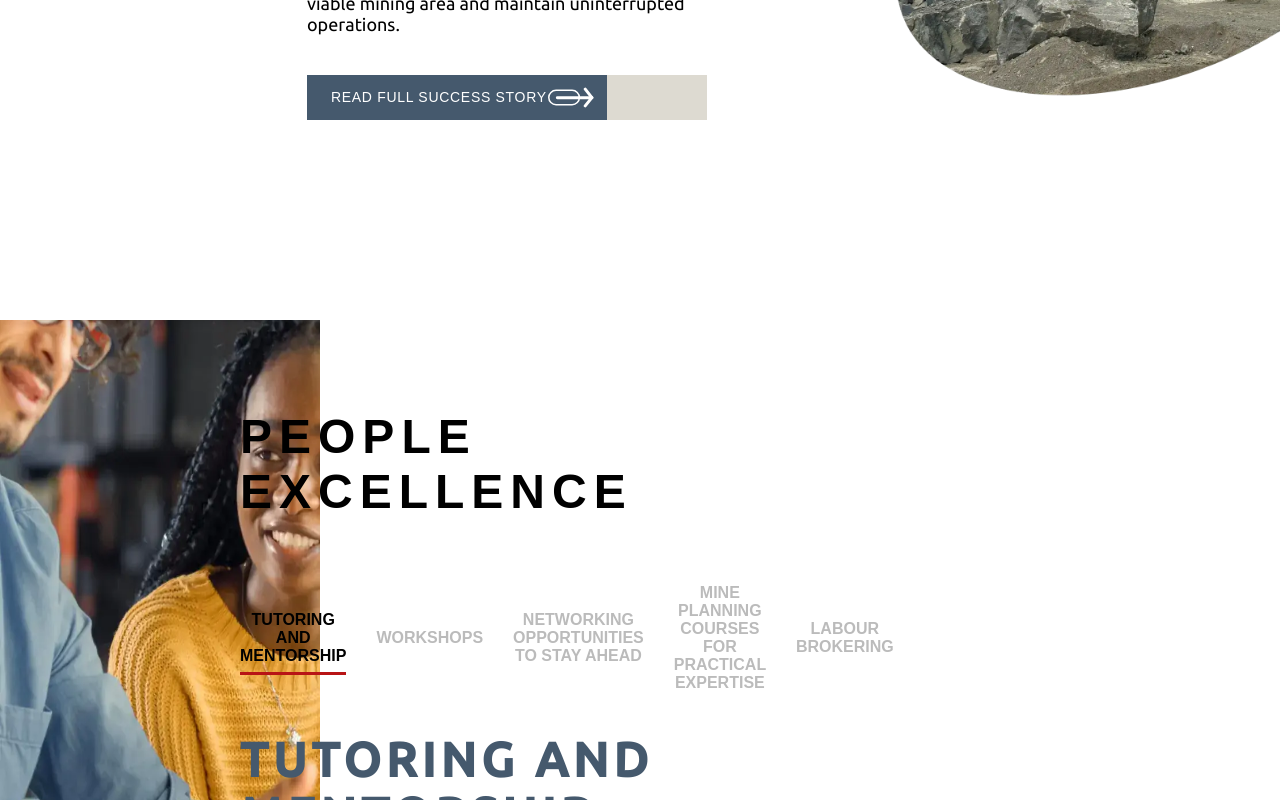
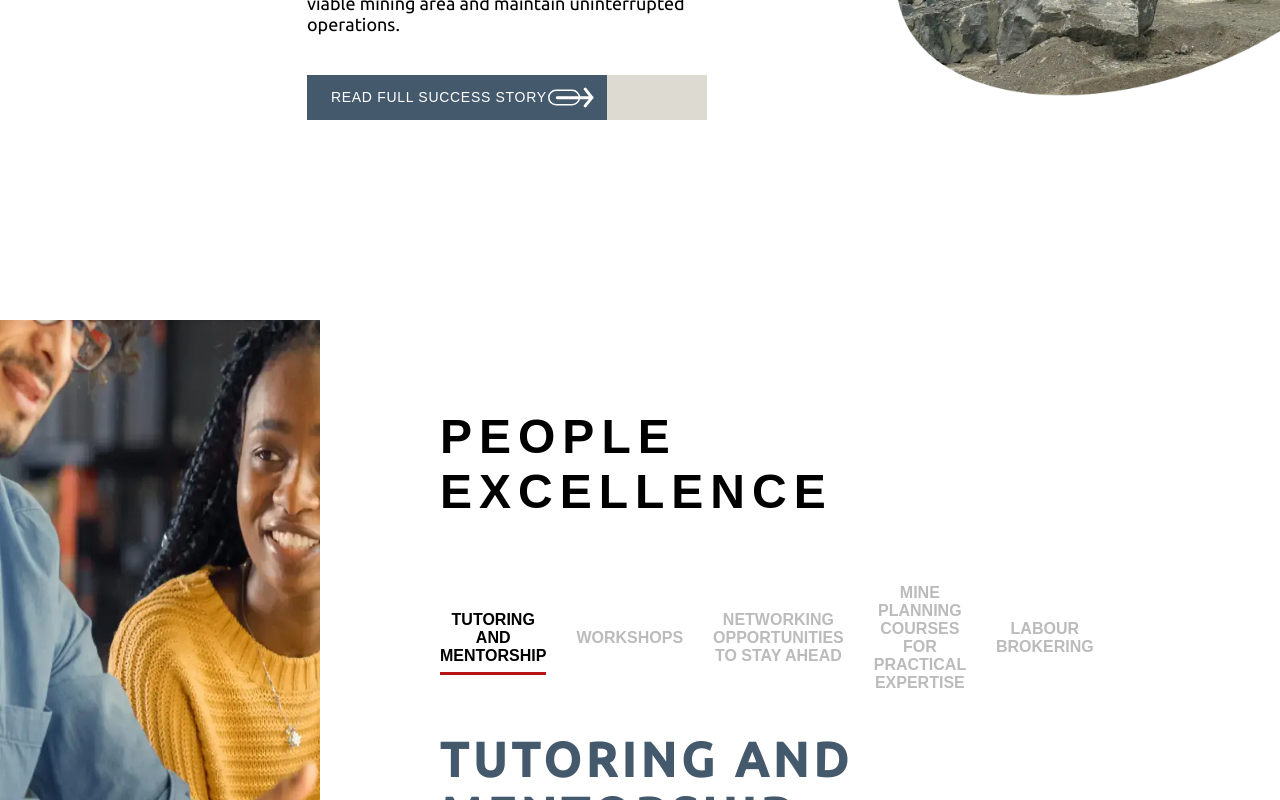
Before and after one commit to SoundMining-IT/pmde, a Next.js app: page /people-excellence in a window 1280 px wide. Shown: the part 1280-2080 px from the top of the page. Built offline with nearby package versions, Linux system fonts and the light colour scheme; no server answers; a web font is replaced by a local one.

Commit message:
updated responsiveness for people excellence section

```diff
--- a/styles/sections.scss
+++ b/styles/sections.scss
@@ -997,7 +997,7 @@
     width: 90%;
     height: 130vh;
     // border: 2px solid red;
-    margin-left: -400px;
+    margin-left: -200px;
 
     .right-text p {
       max-width: 100% !important;
```
